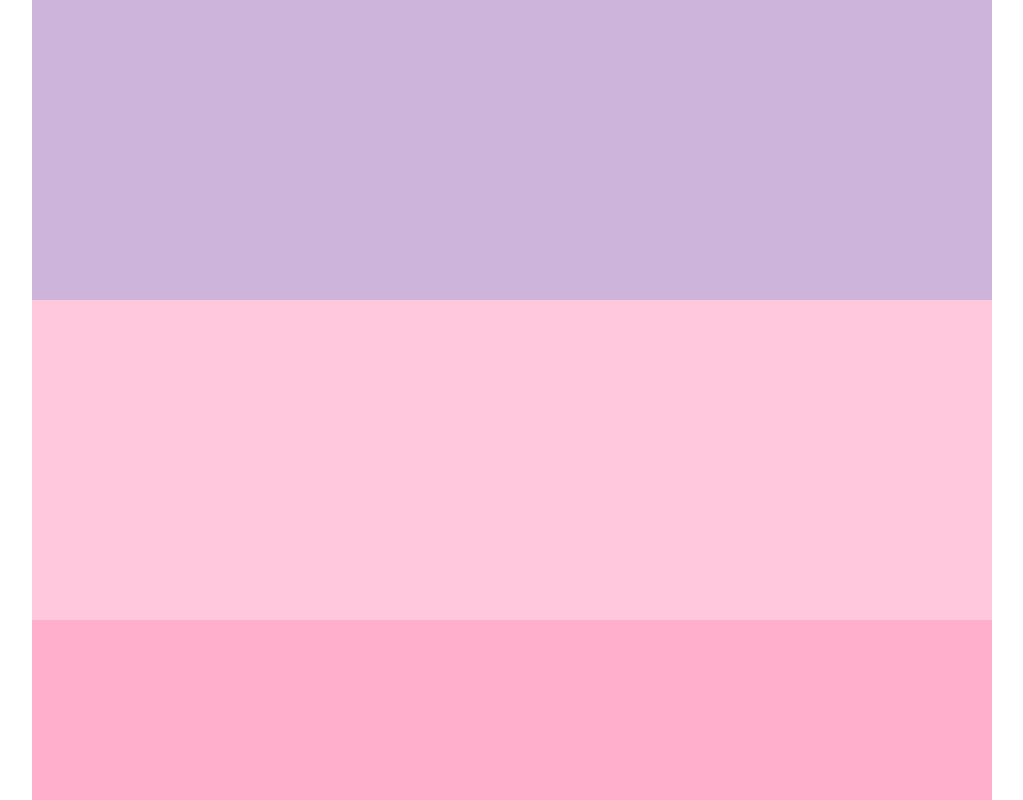
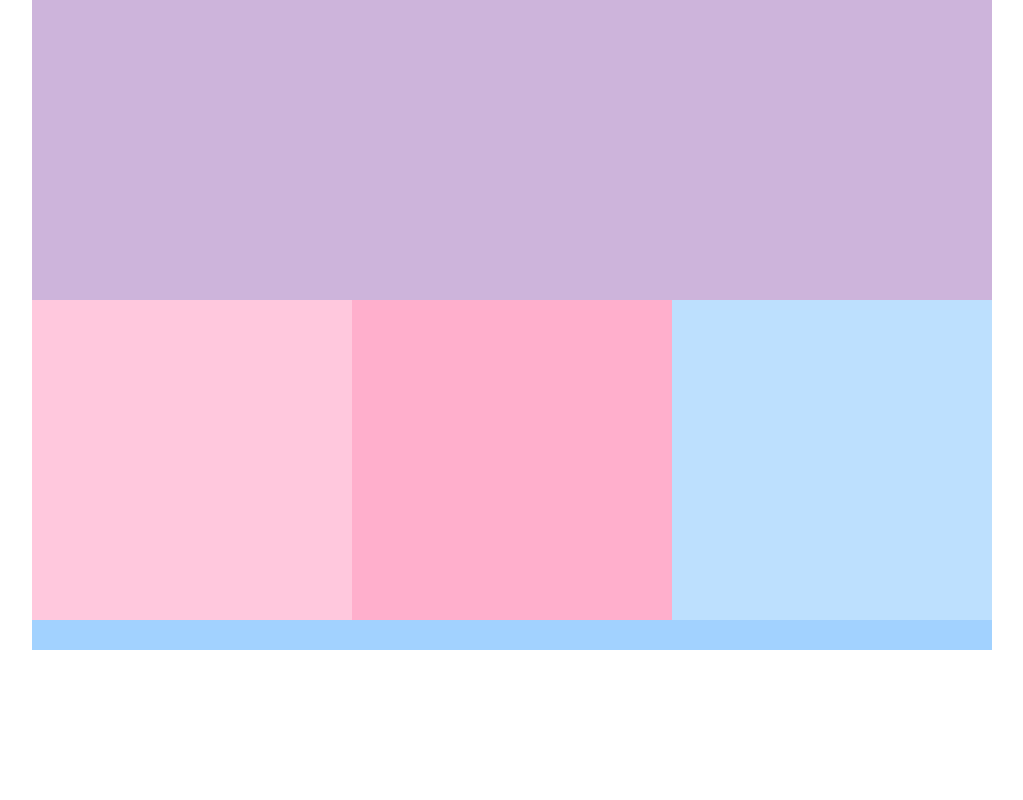
Before and after one commit to cbsumo305/colors-starter, a plain HTML site: page index.html in a window 1280 px wide. Shown: the top 800 px of the page, without its empty margins (128-1151 px from the left). Drawn offline with Linux system fonts and the light colour scheme.

Commit message:
Modified widths of columns for tablet vs desktop

```diff
--- a/css/main.css
+++ b/css/main.css
@@ -63,6 +63,10 @@ footer {
     background-color: #264653;
   }
 
+  .col-3 {
+      width: 50%;
+  }
+
     #column-1 {
         background-color: #2a9d8f;
     }
@@ -73,6 +77,7 @@ footer {
 
     #column-3 {
         background-color: #f4a261;
+        margin: 0 25%;
     }
 
   footer {
@@ -88,6 +93,10 @@ footer {
     background-color: #cdb4db;
   }
 
+ .col-3 {
+     width: 33.33%;
+ }
+
     #column-1 {
         background-color: #ffc8dd;
     }
@@ -98,6 +107,7 @@ footer {
 
     #column-3 {
         background-color: #bde0fe;
+        margin: 0;
     }
 
   footer {
--- a/index.html
+++ b/index.html
@@ -4,7 +4,7 @@
     <meta charset="UTF-8">
     <meta name="viewport" content="width=device-width, initial-scale=1">
     <title>Skillcrush Testing</title>
-    <link rel="stylesheet" type="text/css" href="css/main.css" />
+    <link rel="stylesheet" type="text/css" href="css/main.css?v=2" />
   </head>
 
   <body>
```
Lines whose indentation alone changed are shown as unchanged.
